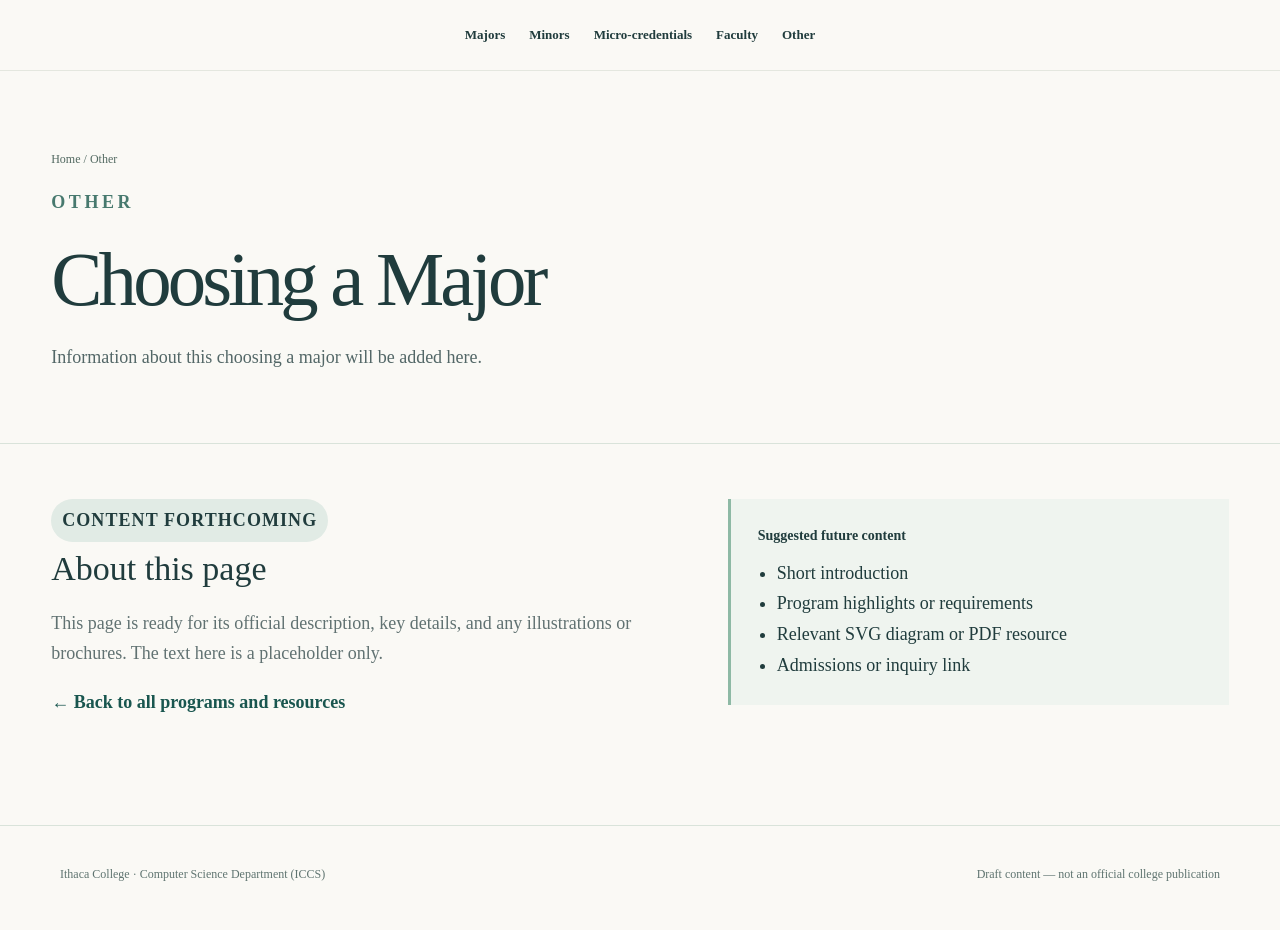
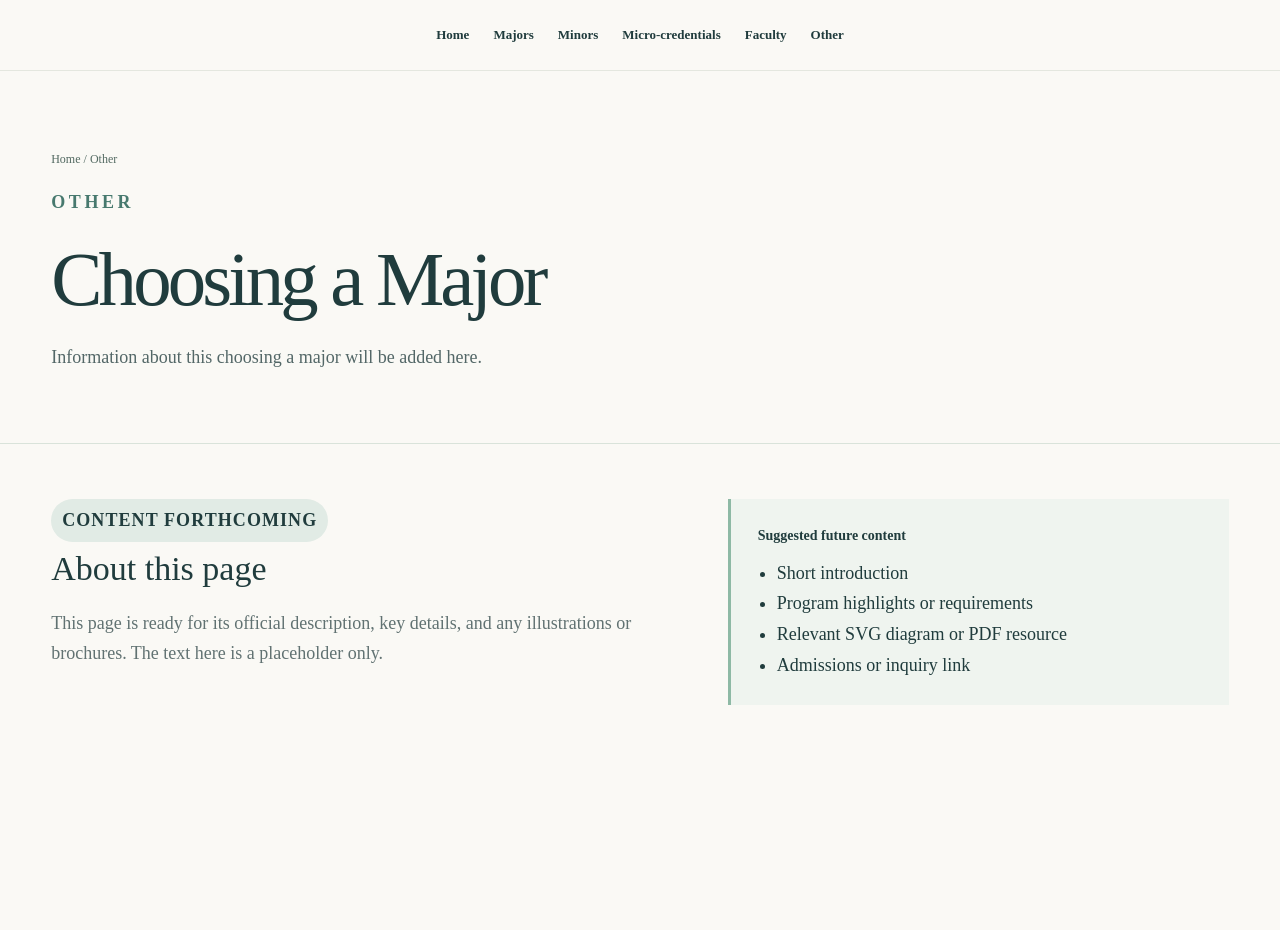
Before and after one commit to iccompsci/iccompsci.github.io, a plain HTML site: page explore/choosing-a-major.html in a window 1280 px wide. After the commit the page ends 800 px from the top, so only its background shows below. Drawn offline with Linux system fonts and the light colour scheme.

Commit message:
Sync simplified Explore page headers and footers

```diff
--- a/explore/choosing-a-major.html
+++ b/explore/choosing-a-major.html
@@ -11,11 +11,11 @@
   <!-- Cloudflare Web Analytics --><script type='module' src='https://static.cloudflareinsights.com/beacon.min.js' data-cf-beacon='{"token": "dbe20187e769452eaf51ae65927ff100"}'></script><!-- End Cloudflare Web Analytics -->
 </head>
 <body><a class="skip-link" href="#main-content">Skip to main content</a>
-<header class="site-header"><div class="wrap"><nav class="nav" aria-label="Main navigation"><a href="../index.html#majors">Majors</a><a href="../index.html#minors">Minors</a><a href="../index.html#micro-credentials">Micro-credentials</a><a href="../index.html#faculty">Faculty</a><a href="../index.html#other">Other</a></nav></div></header>
+<header class="site-header"><div class="wrap"><nav class="nav" aria-label="Main navigation"><a href="../index.html">Home</a><a href="../index.html#majors">Majors</a><a href="../index.html#minors">Minors</a><a href="../index.html#micro-credentials">Micro-credentials</a><a href="../index.html#faculty">Faculty</a><a href="../index.html#other">Other</a></nav></div></header>
 <main id="main-content" tabindex="-1">
 <section class="inner-hero"><div class="wrap"><div class="crumbs"><a href="../index.html">Home</a> / <a href="../index.html#other">Other</a></div><p class="eyebrow">Other</p><h1 class="page-title">Choosing a Major</h1><p class="intro">Information about this choosing a major will be added here.</p></div></section>
-<section class="wrap placeholder"><div><span class="pill">Content forthcoming</span><h2>About this page</h2><p>This page is ready for its official description, key details, and any illustrations or brochures. The text here is a placeholder only.</p><p><a class="back" href="../index.html">← Back to all programs and resources</a></p></div><aside class="todo"><strong>Suggested future content</strong><ul><li>Short introduction</li><li>Program highlights or requirements</li><li>Relevant SVG diagram or PDF resource</li><li>Admissions or inquiry link</li></ul></aside></section>
+<section class="wrap placeholder"><div><span class="pill">Content forthcoming</span><h2>About this page</h2><p>This page is ready for its official description, key details, and any illustrations or brochures. The text here is a placeholder only.</p></div><aside class="todo"><strong>Suggested future content</strong><ul><li>Short introduction</li><li>Program highlights or requirements</li><li>Relevant SVG diagram or PDF resource</li><li>Admissions or inquiry link</li></ul></aside></section>
 </main>
-<footer class="footer"><div class="wrap"><span>Ithaca College · Computer Science Department (ICCS)</span><span>Draft content — not an official college publication</span></div></footer>
+
 <script>(function(){function c(){var b=a.contentDocument||(a.contentWindow&&a.contentWindow.document);if(b){var d=b.createElement('script');d.innerHTML="window.__CF$cv$params={r:'a5e970fa6f1cc443',t:'MTc5NTM2NjMxMg=='};var l=window.parent.location,o;try{o=new URL(l.origin).origin}catch(e){try{o=new URL(new URL(l.href).origin).origin}catch(e){o=''}}var u='/cdn-cgi/challenge-platform/scripts/jsd/main.js?ray=a5e970fa6f1cc443',a=document.createElement('script');a.src=o?new URL(u,o).href:u;document.getElementsByTagName('head')[0].appendChild(a);";b.getElementsByTagName('head')[0].appendChild(d)}}if(document.body){var a=document.createElement('iframe');a.height=1;a.width=1;a.style.position='absolute';a.style.top=0;a.style.left=0;a.style.border='none';a.style.visibility='hidden';document.body.appendChild(a);if('loading'!==document.readyState)c();else if(window.addEventListener)document.addEventListener('DOMContentLoaded',c);else{var e=document.onreadystatechange||function(){};document.onreadystatechange=function(b){e(b);'loading'!==document.readyState&&(document.onreadystatechange=e,c())}}}})();</script></body>
 </html>
```
Also changed, not shown: explore/interdisciplinary-opportunities.html (+3 -3 lines), explore/our-graduates.html (+2 -2 lines), explore/our-students.html (+3 -3 lines), explore/student-resources.html (+3 -3 lines), explore/student-work.html (+2 -2 lines), explore/ten-reasons.html (+2 -2 lines), explore/tisa.html (+3 -3 lines).
